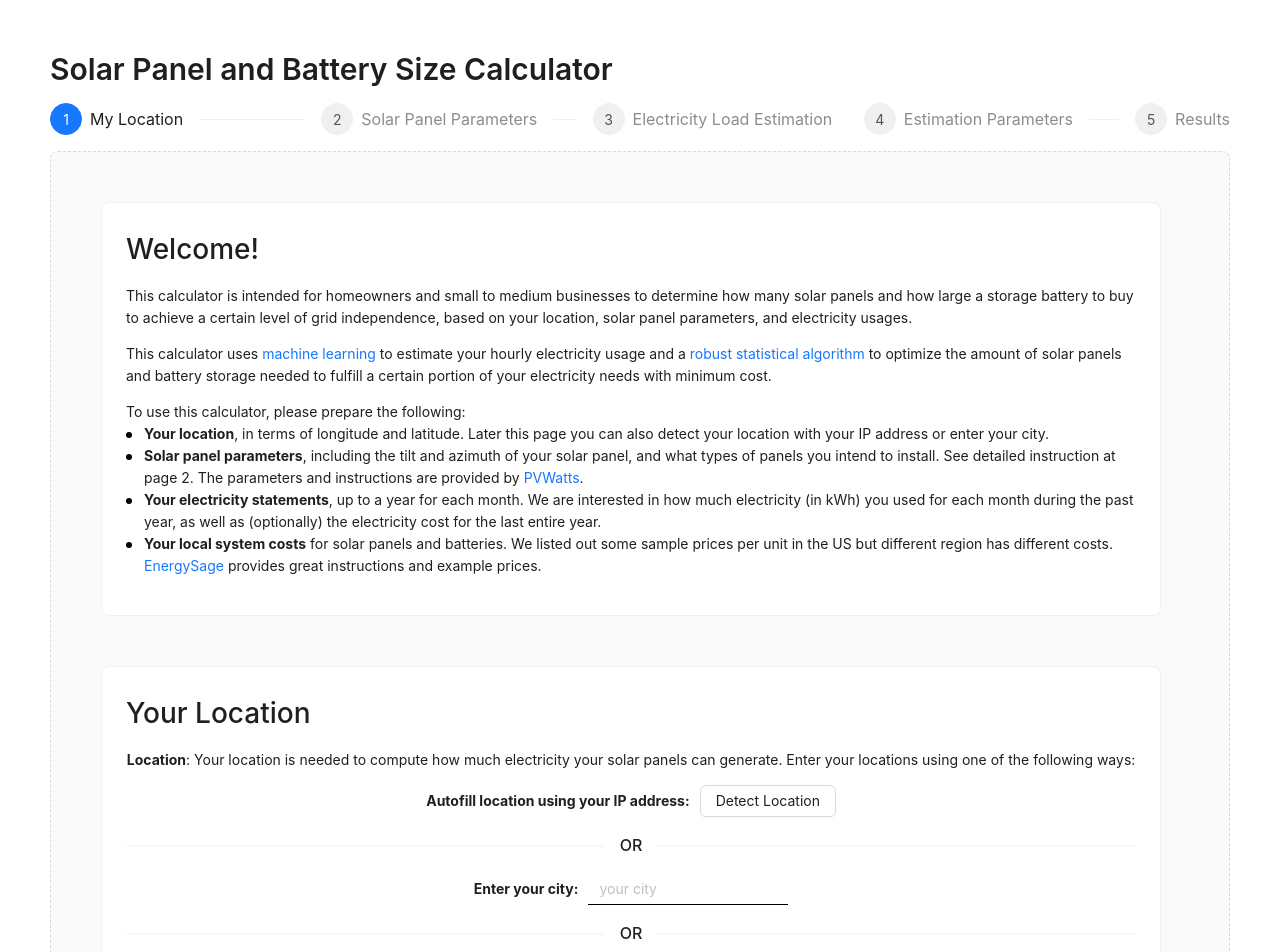
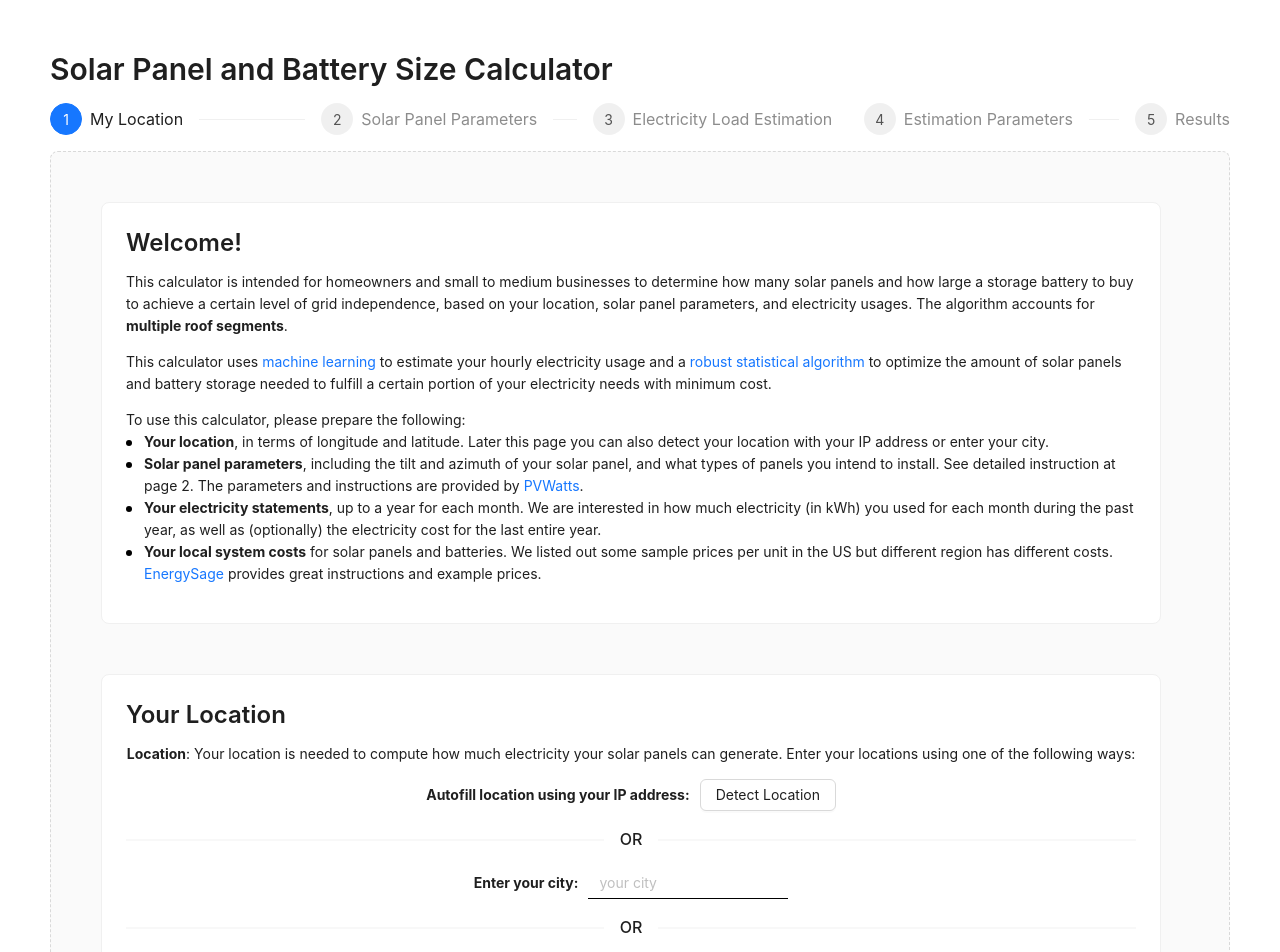
Before and after one commit to ZonaHu/Solar_PV_Sizing_Calculator, a React (Create React App) app in the folder app/: page / in a window 1280 px wide. Shown: the top 952 px of the page. Built offline with nearby package versions, Linux system fonts and the light colour scheme.

Commit message:
update typography

```diff
--- a/app/src/components/MyLocation.js
+++ b/app/src/components/MyLocation.js
@@ -1,7 +1,9 @@
 import {Card} from 'antd';
 import {Divider} from 'antd';
-import {Button, Input, InputNumber} from 'antd';
+import {Button, Input, InputNumber, Typography} from 'antd';
 import {useState} from 'react';
+
+const { Title, Paragraph } = Typography;
 
 export const MyLocation = () => {
 
@@ -9,22 +11,22 @@ export const MyLocation = () => {
     const [status2, setStatus2] = useState('error')
     return <div>
         <Card style={{width: '90%', margin: '50px', textAlign: 'left'}}>
-            <h1>Welcome!</h1>
-            <p>
+            <Title level={3}>Welcome!</Title>
+            <Paragraph>
                 This calculator is intended for homeowners and small to medium businesses to determine how many solar
                 panels and how large a storage battery to buy to achieve a certain level of grid independence, based on
-                your location, solar panel parameters, and electricity usages.
-            </p>
+                your location, solar panel parameters, and electricity usages. The algorithm accounts for <b> multiple roof segments</b>.
+            </Paragraph>
 
-            <p>
+            <Paragraph>
                 This calculator uses <a href="https://cs.uwaterloo.ca/~fkazhami/papers/synthetic_trace_generation.pdf">machine
                 learning</a> to estimate your hourly electricity usage and a <a
                 href="https://cs.uwaterloo.ca/~fkazhami/papers/robust-practical-approaches-8.pdf">robust statistical
                 algorithm</a> to optimize the amount of solar panels and battery storage needed to fulfill a certain
                 portion of your electricity needs with minimum cost.
-            </p>
+            </Paragraph>
 
-            <p>
+            <Paragraph>
                 To use this calculator, please prepare the following:
                 <li className="li-dot"><b>Your location</b>, in terms of longitude and latitude. Later this page you can
                     also detect your location with your IP address or enter your city.</li>
@@ -42,30 +44,30 @@ export const MyLocation = () => {
                         href="https://www.energysage.com/solar/">EnergySage</a> provides great instructions and example
                     prices.
                 </li>
-            </p>
+            </Paragraph>
         </Card>
         <Card style={{width: '90%', margin: '50px', textAlign: 'center'}}>
-            <h1 style={{textAlign: 'left'}}>Your Location</h1>
-            <p>
+            <Title level={3} style={{textAlign: 'left'}}>Your Location</Title>
+            <Paragraph>
                 <b>Location</b>: Your location is needed to compute how much electricity your solar panels can generate.
                 Enter your locations using one of the following ways:
-            </p>
+            </Paragraph>
 
-            <p>
+            <Paragraph>
                 <b>Autofill location using your IP address:</b>
                 <Button style={{marginLeft: '10px'}}>Detect Location</Button>
-            </p>
+            </Paragraph>
 
             <Divider>OR</Divider>
 
-            <p>
+            <Paragraph>
                 <b>Enter your city:</b>
                 <Input style={{width: '200px', borderBottom: '1px solid #000', marginLeft: '10px', borderRadius: 0}}
                        placeholder="your city" bordered={false}/>
-            </p>
+            </Paragraph>
             <Divider>OR</Divider>
 
-            <p>
+            <Paragraph>
                 <b>Enter your latitude and longitude: </b>
                 <InputNumber
                     style={{width: '100px', marginLeft: '10px'}}
@@ -100,7 +102,7 @@ export const MyLocation = () => {
                         }
                     }}
                 />
-            </p>
+            </Paragraph>
 
             <Divider>OR</Divider>
 
```
